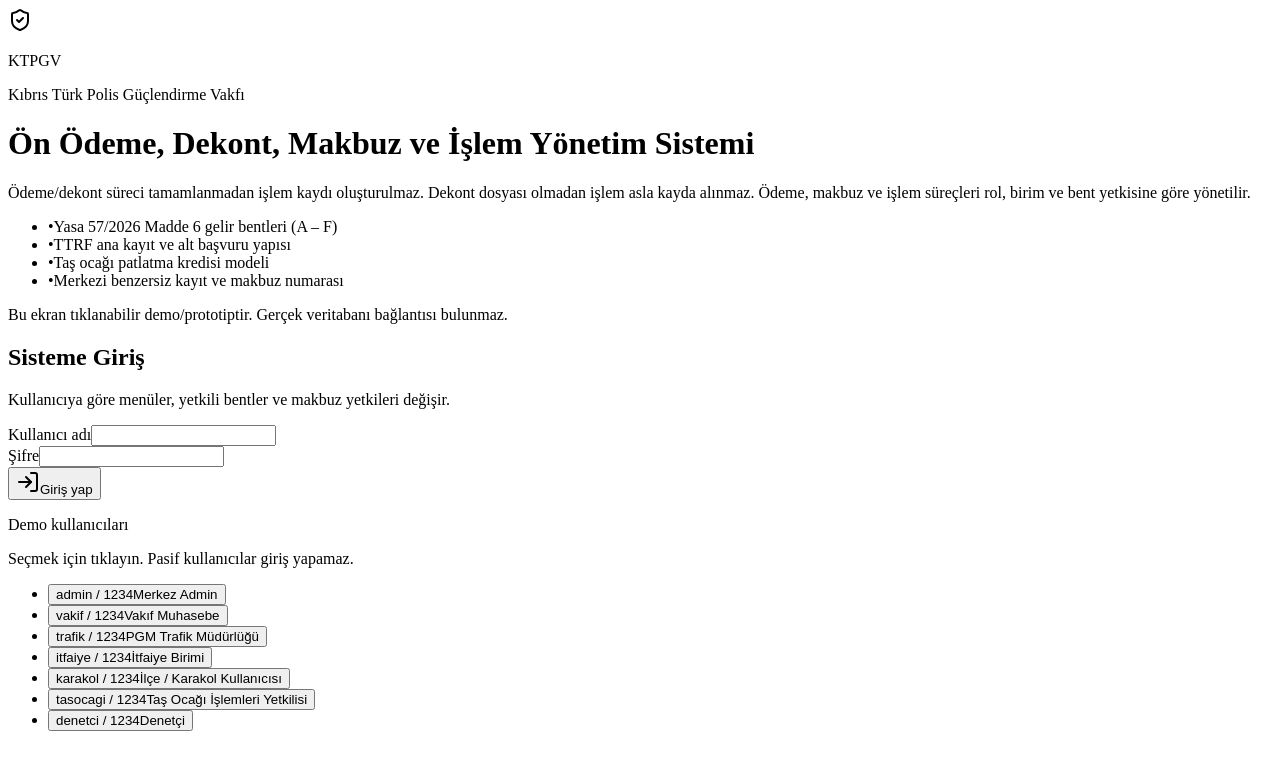
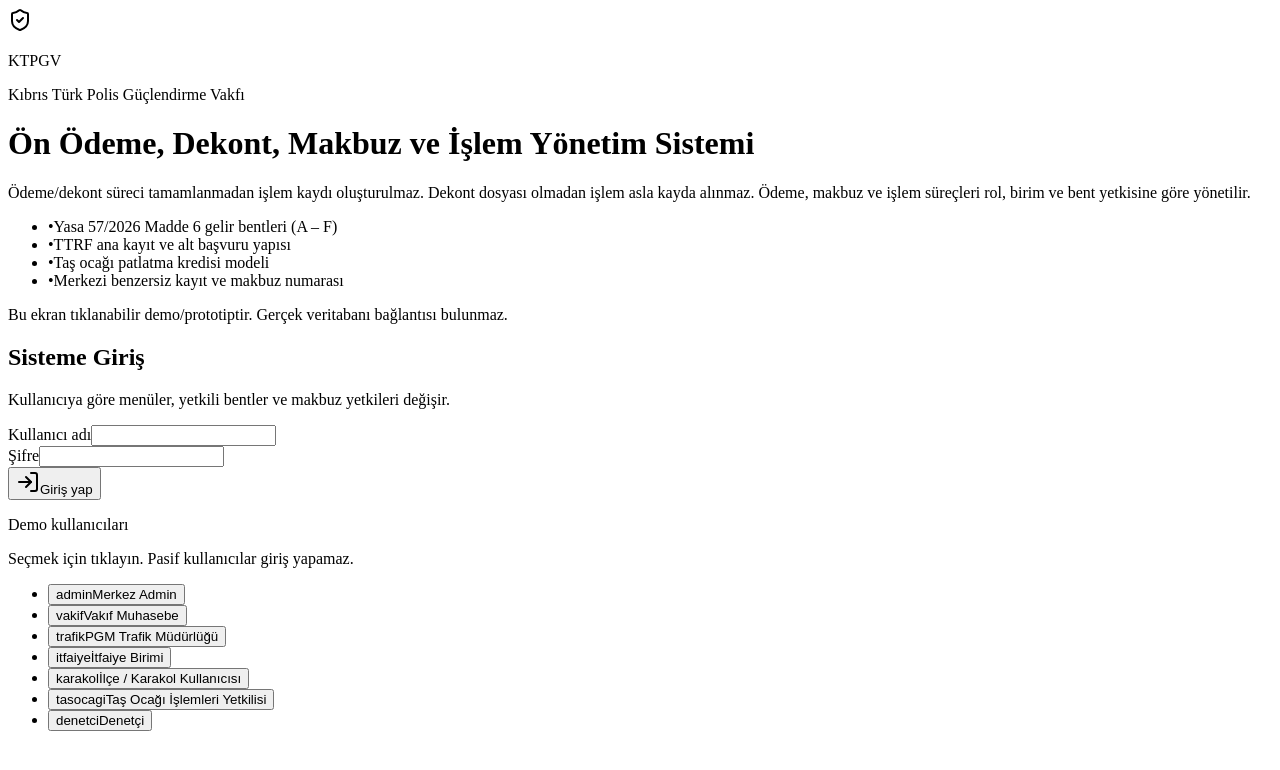
Before and after one commit to tigerfox1974/KTPGV, a React app in the folder src/: page / in a window 1280 px wide. Shown: the top 770 px of the page. Built offline with nearby package versions, Linux system fonts and the light colour scheme; the HTML template or start-up script is replaced by a standard one.

Commit message:
feat: kullanıcı adı ve şifre gösterimini güncelle

```diff
--- a/src/pages/Giris.tsx
+++ b/src/pages/Giris.tsx
@@ -125,7 +125,7 @@ export function Giris() {
                   className="flex w-full items-center justify-between gap-3 rounded-md border border-border px-3 py-2 text-left text-sm transition-colors hover:border-primary/40 hover:bg-primary/5">
 
                     <span className="font-mono text-xs text-muted-foreground">
-                      {k.kullaniciAdi} / {k.sifre}
+                      {k.kullaniciAdi}
                     </span>
                     <span className="truncate font-medium text-foreground">
                       {k.rol}
```
Also changed, not shown: 1 other file (tests, documents, lock files or other folders).
